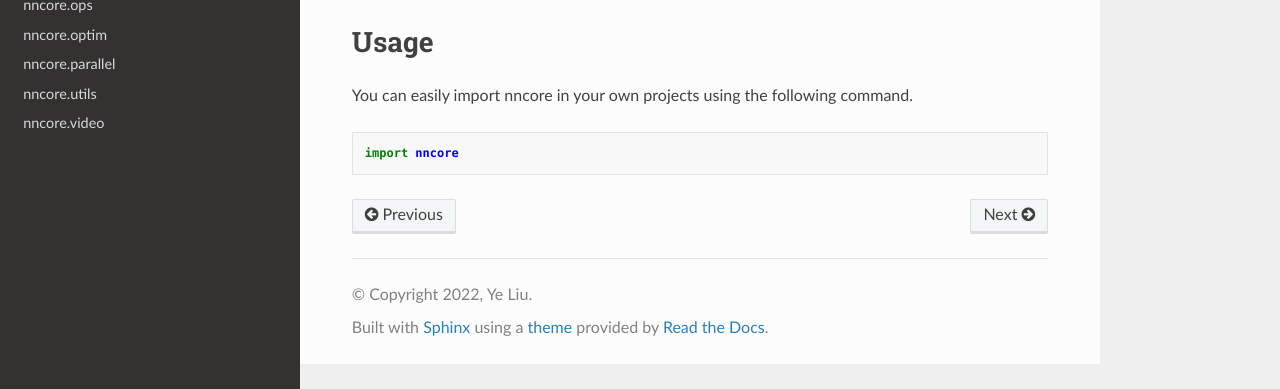
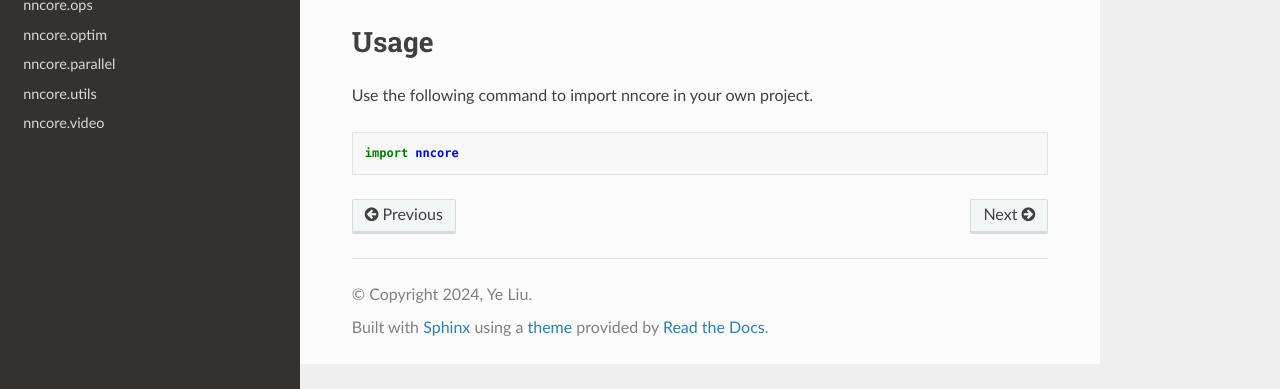
Before and after one commit to yeliudev/nncore, a Sphinx documentation site: the page built from docs/getting_started.rst, in a window 1280 px wide. Shown: the part 400-789 px from the top of the page. Built offline with Sphinx 7.4.7 and the Read the Docs theme 2.0.0, drawn with Linux system fonts in a browser that asks for light colours.

Commit message:
Update docs

```diff
--- a/docs/conf.py
+++ b/docs/conf.py
@@ -17,7 +17,7 @@ sys.path.insert(0, os.path.abspath('..'))
 # -- Project information -----------------------------------------------------
 
 project = 'NNCore'
-copyright = '2022, Ye Liu'
+copyright = '2024, Ye Liu'
 author = 'Ye Liu'
 
 
--- a/docs/getting_started.rst
+++ b/docs/getting_started.rst
@@ -18,7 +18,7 @@ or manually from source
 Usage
 --------------------
 
-You can easily import nncore in your own projects using the following command.
+Use the following command to import nncore in your own project.
 
 ::
 
--- a/docs/index.rst
+++ b/docs/index.rst
@@ -9,7 +9,7 @@ NNCore is a library that provides common functionalities for Machine Learning an
 - More powerful data loading techniques
 - An engine that can take over the whole training and testing process, with all the baby-sitting works (stage control, optimizer configuration, lr scheduling, checkpoint management, metrics & tensorboard writing, etc.) done automatically.
 
-Note that some methods in the library work with PyTorch 1.9+, but the installation of PyTorch is not necessary.
+Note that some methods in the library work with PyTorch 2.0+, but the installation of PyTorch is not necessary.
 
 .. toctree::
    :caption: Getting Started
```
Also changed, not shown: 1 other file.
